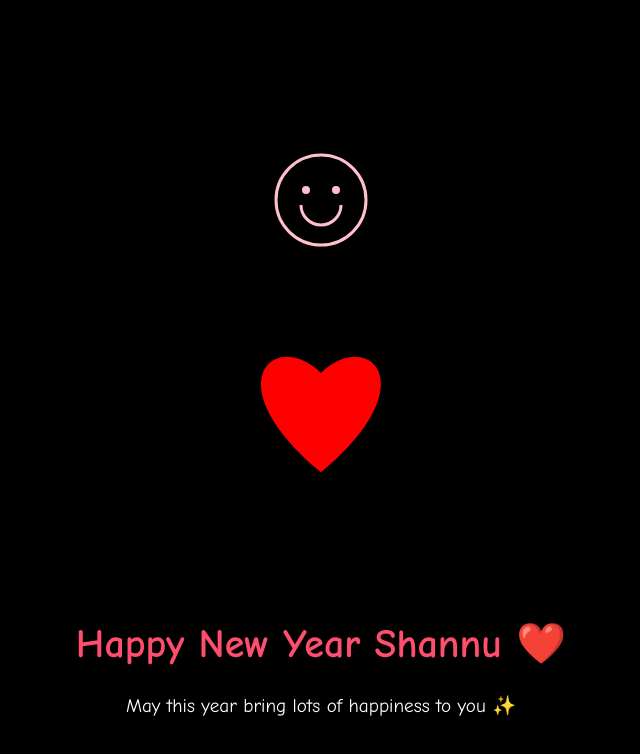
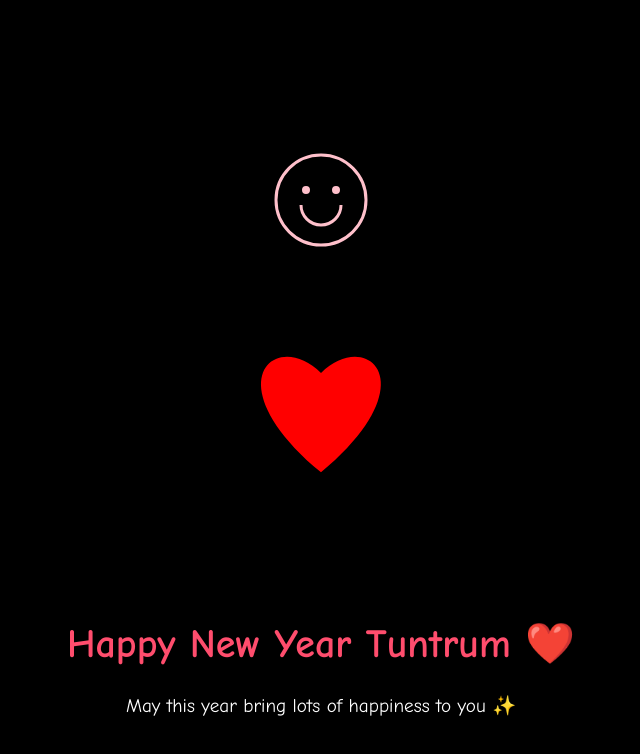
Before and after one commit to Unnaayan/solid-waffle, a plain HTML site: page index.html in a window 1280 px wide. Shown: the whole page, without its empty margins (319-959 px from the left). Drawn offline with Linux system fonts and the light colour scheme.

Commit message:
Update index.html

```diff
--- a/index.html
+++ b/index.html
@@ -2,7 +2,7 @@
 <html lang="en">
 <head>
 <meta charset="UTF-8">
-<title>Happy New Year Shannu ❤️</title>
+<title>Happy New Year Tuntrum ❤️</title>
 <meta name="viewport" content="width=device-width, initial-scale=1.0">
 
 <style>
@@ -50,7 +50,7 @@
 <canvas id="canvas"></canvas>
 
 <div class="text">
-    <h1>Happy New Year Shannu ❤️</h1>
+    <h1>Happy New Year Tuntrum ❤️</h1>
     <p>May this year bring lots of happiness to you ✨</p>
 </div>
 
```
